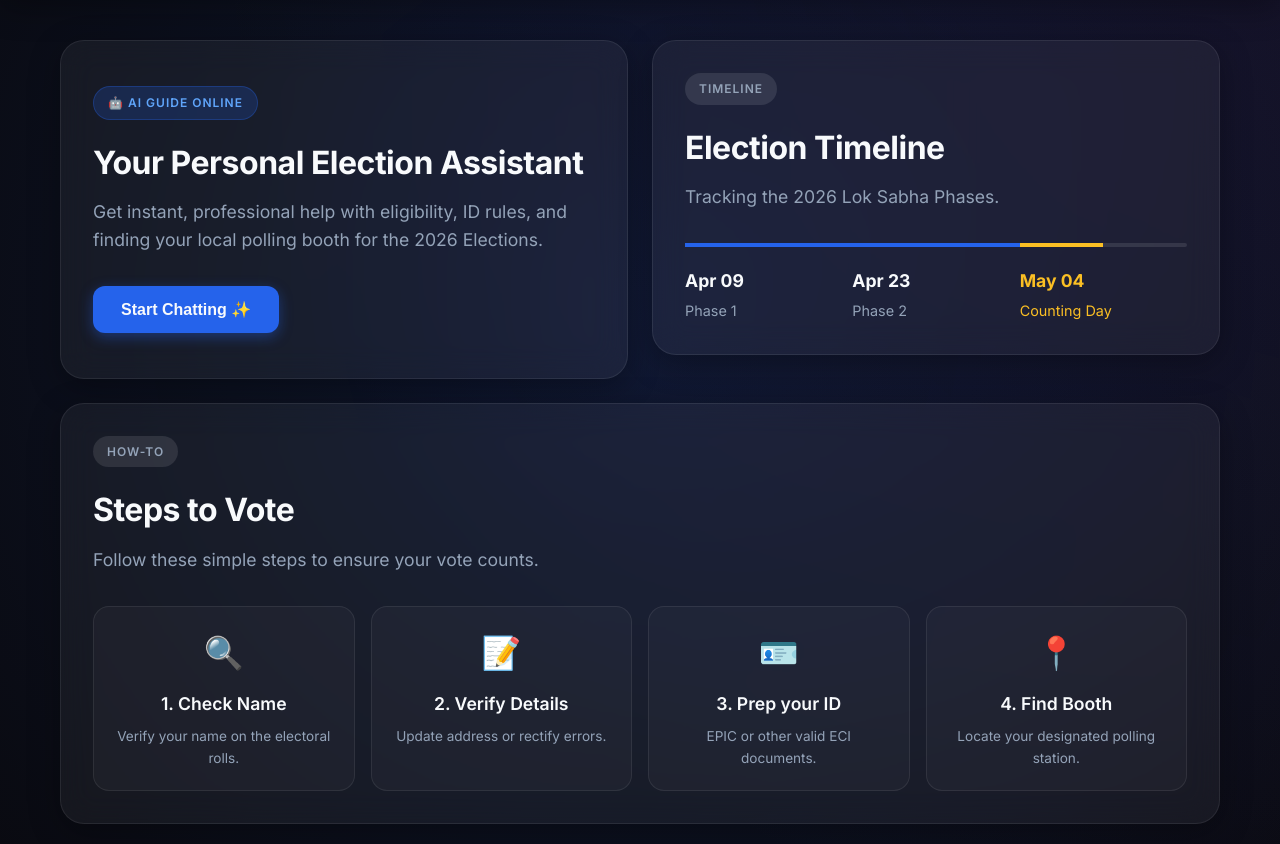
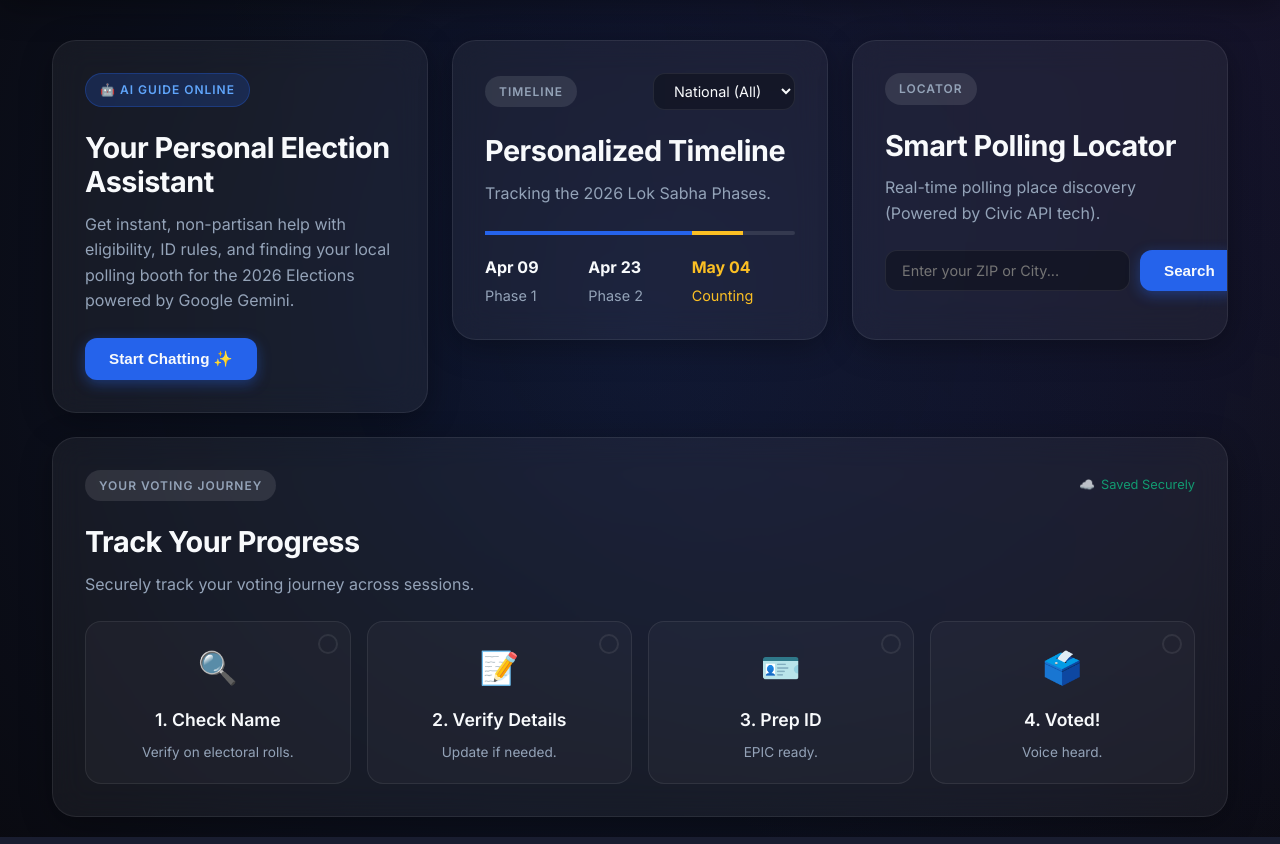
Before and after one commit to Khushi-0106/electio-pilot, a Spring Boot app: page / in a window 1280 px wide. Shown: the part 80-924 px from the top of the page. Run offline with Spring Boot 4, Linux system fonts and the light colour scheme.

Commit message:
Enhance UI with personalized timelines, civic api mock, and local storage persistence

```diff
--- a/src/main/resources/static/index.html
+++ b/src/main/resources/static/index.html
@@ -4,8 +4,8 @@
 <head>
     <meta charset="UTF-8">
     <meta name="viewport" content="width=device-width, initial-scale=1.0">
-    <title>2026 Election Assistant</title>
-    <!-- We link main.css which will contain our consolidated premium glassmorphism styles -->
+    <title>Electio-Pilot: Empowering Voters</title>
+    <!-- We link main.css which contains our consolidated premium glassmorphism styles -->
     <link rel="stylesheet" href="styles/main.css">
     <!-- Google Fonts for modern typography -->
     <link href="https://fonts.googleapis.com/css2?family=Inter:wght@400;500;600;700&display=swap" rel="stylesheet">
@@ -27,7 +27,7 @@
             </div>
             <div class="card-content">
                 <h2>Your Personal Election Assistant</h2>
-                <p>Get instant, professional help with eligibility, ID rules, and finding your local polling booth for the 2026 Elections.</p>
+                <p>Get instant, non-partisan help with eligibility, ID rules, and finding your local polling booth for the 2026 Elections powered by Google Gemini.</p>
                 <button class="action-btn primary pulse-btn" onclick="app.toggleChat()">Start Chatting ✨</button>
             </div>
         </section>
@@ -36,46 +36,75 @@
         <section class="card glass">
             <div class="card-meta">
                 <span class="badge">Timeline</span>
+                <select id="state-selector" onchange="app.updateTimeline()" class="glass-select">
+                    <option value="national">National (All)</option>
+                    <option value="karnataka">Karnataka</option>
+                    <option value="tamil_nadu">Tamil Nadu</option>
+                    <option value="maharashtra">Maharashtra</option>
+                </select>
             </div>
             <div class="card-content">
-                <h2>Election Timeline</h2>
+                <h2>Personalized Timeline</h2>
                 <p id="timeline-desc">Tracking the 2026 Lok Sabha Phases.</p>
-                <div class="timeline">
+                <div class="timeline" id="timeline-container">
                     <div class="item done"><span>Apr 09</span> Phase 1</div>
                     <div class="item done"><span>Apr 23</span> Phase 2</div>
-                    <div class="item active"><span>May 04</span> Counting Day</div>
+                    <div class="item active"><span>May 04</span> Counting</div>
                 </div>
             </div>
         </section>
 
-        <!-- Steps to Vote Card -->
+        <!-- Smart Polling Locator Card -->
+        <section class="card glass">
+            <div class="card-meta">
+                <span class="badge">Locator</span>
+            </div>
+            <div class="card-content">
+                <h2>Smart Polling Locator</h2>
+                <p>Real-time polling place discovery (Powered by Civic API tech).</p>
+                <div class="locator-input-group">
+                    <input type="text" id="address-input" placeholder="Enter your ZIP or City..." class="glass-input">
+                    <button class="action-btn primary" onclick="app.findPollingPlace()">Search</button>
+                </div>
+                <div id="locator-result" class="locator-result hidden">
+                    <!-- Dynamic mock results will appear here -->
+                </div>
+            </div>
+        </section>
+
+        <!-- Steps to Vote Card (Persistent Journey) -->
         <section class="card glass full-width">
             <div class="card-meta">
-                <span class="badge">How-To</span>
+                <span class="badge">Your Voting Journey</span>
+                <span class="save-status" id="save-status">Saved Securely</span>
             </div>
             <div class="card-content">
-                <h2>Steps to Vote</h2>
-                <p>Follow these simple steps to ensure your vote counts.</p>
+                <h2>Track Your Progress</h2>
+                <p>Securely track your voting journey across sessions.</p>
                 <div class="steps-container">
-                    <div class="step-card" onclick="app.nav('check')">
+                    <div class="step-card journey-card" id="step-1" onclick="app.toggleStep(1)">
+                        <div class="step-checkbox"></div>
                         <div class="step-icon">🔍</div>
                         <h3>1. Check Name</h3>
-                        <p>Verify your name on the electoral rolls.</p>
+                        <p>Verify on electoral rolls.</p>
                     </div>
-                    <div class="step-card" onclick="app.nav('update')">
+                    <div class="step-card journey-card" id="step-2" onclick="app.toggleStep(2)">
+                        <div class="step-checkbox"></div>
                         <div class="step-icon">📝</div>
                         <h3>2. Verify Details</h3>
-                        <p>Update address or rectify errors.</p>
+                        <p>Update if needed.</p>
                     </div>
-                    <div class="step-card" onclick="app.nav('id')">
+                    <div class="step-card journey-card" id="step-3" onclick="app.toggleStep(3)">
+                        <div class="step-checkbox"></div>
                         <div class="step-icon">🪪</div>
-                        <h3>3. Prep your ID</h3>
-                        <p>EPIC or other valid ECI documents.</p>
+                        <h3>3. Prep ID</h3>
+                        <p>EPIC ready.</p>
                     </div>
-                    <div class="step-card" onclick="app.nav('booth')">
-                        <div class="step-icon">📍</div>
-                        <h3>4. Find Booth</h3>
-                        <p>Locate your designated polling station.</p>
+                    <div class="step-card journey-card" id="step-4" onclick="app.toggleStep(4)">
+                        <div class="step-checkbox"></div>
+                        <div class="step-icon">🗳️</div>
+                        <h3>4. Voted!</h3>
+                        <p>Voice heard.</p>
                     </div>
                 </div>
             </div>
@@ -96,7 +125,7 @@
         </div>
         <div class="chat-body" id="chat-display">
             <div class="message bot-msg">
-                <div class="msg-content">Hello! I'm your 2026 Election AI Guide. I can help you with voter ID requirements, polling booth locations, or any other ECI guidelines. How can I assist you today?</div>
+                <div class="msg-content">Hello! I'm your non-partisan 2026 Election AI. I can help you with voter ID requirements, polling booth locations, or any other ECI guidelines. How can I assist you today?</div>
             </div>
         </div>
         <div class="chat-input-area">
--- a/src/main/resources/static/scripts/main.js
+++ b/src/main/resources/static/scripts/main.js
@@ -2,20 +2,102 @@ const app = {
     // Backend URL. Uses relative path to work seamlessly on Railway.
     apiUrl: '/api/chat',
 
-    // Navigate to ECI Links based on action
-    nav(action) {
-        const links = {
-            check: "https://electoralsearch.eci.gov.in/",
-            update: "https://voters.eci.gov.in/form8",
-            id: "https://voters.eci.gov.in/",
-            booth: "https://electoralsearch.eci.gov.in/pollingstation"
-        };
-        if (links[action]) {
-            window.open(links[action], '_blank');
+    // --- 1. Personalized Timelines ---
+    updateTimeline() {
+        const state = document.getElementById('state-selector').value;
+        const container = document.getElementById('timeline-container');
+        const desc = document.getElementById('timeline-desc');
+
+        let html = '';
+        if (state === 'national') {
+            desc.innerText = "Tracking the 2026 Lok Sabha Phases.";
+            html = `
+                <div class="item done"><span>Apr 09</span> Phase 1</div>
+                <div class="item done"><span>Apr 23</span> Phase 2</div>
+                <div class="item active"><span>May 04</span> Counting</div>
+            `;
+        } else if (state === 'karnataka') {
+            desc.innerText = "Karnataka Election Schedule.";
+            html = `
+                <div class="item done"><span>Apr 09</span> Voting Day</div>
+                <div class="item active"><span>May 04</span> Results</div>
+            `;
+        } else if (state === 'tamil_nadu') {
+            desc.innerText = "Tamil Nadu Election Schedule.";
+            html = `
+                <div class="item done"><span>Apr 23</span> Voting Day</div>
+                <div class="item active"><span>May 04</span> Results</div>
+            `;
+        } else if (state === 'maharashtra') {
+            desc.innerText = "Maharashtra Election Schedule.";
+            html = `
+                <div class="item done"><span>Apr 09</span> Phase 1</div>
+                <div class="item done"><span>Apr 23</span> Phase 2</div>
+                <div class="item active"><span>May 04</span> Results</div>
+            `;
+        }
+
+        container.style.opacity = 0;
+        setTimeout(() => {
+            container.innerHTML = html;
+            container.style.opacity = 1;
+        }, 200);
+    },
+
+    // --- 2. Smart Polling Locator (Mock Civic API) ---
+    findPollingPlace() {
+        const address = document.getElementById('address-input').value.trim();
+        const resultDiv = document.getElementById('locator-result');
+
+        if (!address) {
+            resultDiv.innerHTML = "<p style='color:#ef4444;'>Please enter a valid Zip Code or City.</p>";
+            resultDiv.classList.remove('hidden');
+            return;
+        }
+
+        resultDiv.innerHTML = "<p>Searching Google Civic API...</p>";
+        resultDiv.classList.remove('hidden');
+
+        // Simulate API latency
+        setTimeout(() => {
+            resultDiv.innerHTML = `
+                <h4>📍 Polling Location Found</h4>
+                <p><strong>Location:</strong> Government Primary School, ${address}</p>
+                <p><strong>Hours:</strong> 7:00 AM - 6:00 PM</p>
+                <p><strong>Accessibility:</strong> Wheelchair Accessible</p>
+            `;
+        }, 1200);
+    },
+
+    // --- 3. Secure & Persistent Voting Journey ---
+    loadJourney() {
+        for (let i = 1; i <= 4; i++) {
+            const isCompleted = localStorage.getItem('step-' + i) === 'true';
+            if (isCompleted) {
+                document.getElementById('step-' + i).classList.add('completed');
+            }
         }
     },
 
-    // AI Chat Toggle
+    toggleStep(stepNum) {
+        const stepEl = document.getElementById('step-' + stepNum);
+        const isCurrentlyCompleted = stepEl.classList.contains('completed');
+
+        if (isCurrentlyCompleted) {
+            stepEl.classList.remove('completed');
+            localStorage.setItem('step-' + stepNum, 'false');
+        } else {
+            stepEl.classList.add('completed');
+            localStorage.setItem('step-' + stepNum, 'true');
+        }
+
+        // Show quick "Saved" flash
+        const saveStatus = document.getElementById('save-status');
+        saveStatus.style.opacity = 1;
+        setTimeout(() => saveStatus.style.opacity = 0.5, 1500);
+    },
+
+    // --- AI Chat Logic ---
     toggleChat() {
         const chat = document.getElementById('ai-chat-overlay');
         chat.classList.toggle('hidden');
@@ -24,14 +106,12 @@ const app = {
         }
     },
 
-    // Handle Enter Key for Input
     handleKeyPress(event) {
         if (event.key === 'Enter') {
             this.sendMessage();
         }
     },
 
-    // Send Message to Backend
     async sendMessage() {
         const inputField = document.getElementById('user-input');
         const userText = inputField.value.trim();
@@ -39,7 +119,6 @@ const app = {
 
         const display = document.getElementById('chat-display');
 
-        // Add User Message
         const userMsg = document.createElement('div');
         userMsg.className = "message user-msg";
         userMsg.innerHTML = `<div class="msg-content">${this.escapeHTML(userText)}</div>`;
@@ -48,7 +127,6 @@ const app = {
         inputField.value = "";
         this.scrollToBottom();
 
-        // Show Typing Indicator
         const typingId = 'typing-' + Date.now();
         const typingIndicator = document.createElement('div');
         typingIndicator.id = typingId;
@@ -62,34 +140,21 @@ const app = {
         this.scrollToBottom();
 
         try {
-            // Fetch from Spring Boot AI Controller
             const response = await fetch(this.apiUrl, {
                 method: 'POST',
-                headers: {
-                    'Content-Type': 'application/json'
-                },
+                headers: { 'Content-Type': 'application/json' },
                 body: JSON.stringify({ message: userText })
             });
 
-            if (!response.ok) {
-                throw new Error("Network response was not ok");
-            }
-
+            if (!response.ok) throw new Error("Network response was not ok");
             const data = await response.json();
 
-            // Remove typing indicator
             document.getElementById(typingId).remove();
-
-            // Add Bot Message
             this.addBotMessage(data.response);
-
         } catch (error) {
             console.error("Error communicating with AI backend:", error);
-            // Remove typing indicator
             const typingEl = document.getElementById(typingId);
             if (typingEl) typingEl.remove();
-
-            // Offline Fallback
             this.addBotMessage("I'm currently offline or unable to reach the election servers. Please try again later or visit eci.gov.in directly.");
         }
     },
@@ -98,7 +163,6 @@ const app = {
         const display = document.getElementById('chat-display');
         const botMsg = document.createElement('div');
         botMsg.className = "message bot-msg";
-        // To handle simple markdown or line breaks nicely if needed:
         const formattedText = this.escapeHTML(text).replace(/\n/g, '<br>');
         botMsg.innerHTML = `<div class="msg-content">${formattedText}</div>`;
         display.appendChild(botMsg);
@@ -122,3 +186,10 @@ const app = {
         );
     }
 };
+
+// Initialize app when DOM loads
+document.addEventListener('DOMContentLoaded', () => {
+    app.loadJourney();
+    // Enable transition on timeline container
+    document.getElementById('timeline-container').style.transition = 'opacity 0.2s ease-in-out';
+});
--- a/src/main/resources/static/styles/main.css
+++ b/src/main/resources/static/styles/main.css
@@ -9,6 +9,7 @@
     --glass-border: rgba(255, 255, 255, 0.08);
     --bot-msg-bg: rgba(255, 255, 255, 0.1);
     --user-msg-bg: linear-gradient(135deg, #2563eb, #1d4ed8);
+    --success-green: #10b981;
 }
 
 * {
@@ -99,10 +100,10 @@ body {
 /* --- Bento Grid Layout --- */
 .bento-grid {
     display: grid;
-    grid-template-columns: repeat(2, 1fr);
+    grid-template-columns: repeat(3, 1fr);
     gap: 24px;
     width: 95%;
-    max-width: 1200px;
+    max-width: 1300px;
     padding: 20px;
 }
 
@@ -128,7 +129,7 @@ body {
 }
 
 .full-width {
-    grid-column: span 2;
+    grid-column: span 3;
 }
 
 /* --- Card Content --- */
@@ -157,8 +158,8 @@ body {
 }
 
 .card-content h2 {
-    font-size: 2rem;
-    margin-bottom: 16px;
+    font-size: 1.8rem;
+    margin-bottom: 12px;
     font-weight: 700;
     letter-spacing: -0.5px;
     line-height: 1.2;
@@ -166,15 +167,71 @@ body {
 
 .card-content p {
     color: var(--text-muted);
-    font-size: 1.1rem;
-    margin-bottom: 32px;
+    font-size: 1rem;
+    margin-bottom: 24px;
 }
+
+/* --- Inputs and Selects --- */
+.glass-select, .glass-input {
+    background: rgba(0, 0, 0, 0.3);
+    border: 1px solid var(--glass-border);
+    color: var(--text-main);
+    padding: 8px 16px;
+    border-radius: 12px;
+    font-family: 'Inter', sans-serif;
+    font-size: 0.9rem;
+    outline: none;
+    transition: border-color 0.3s;
+}
+
+.glass-select option {
+    background: var(--bg-dark);
+}
+
+.glass-select:focus, .glass-input:focus {
+    border-color: var(--accent-blue);
+}
+
+/* Locator Card specific */
+.locator-input-group {
+    display: flex;
+    gap: 10px;
+    margin-bottom: 16px;
+}
+.locator-input-group .glass-input {
+    flex: 1;
+}
+
+.locator-result {
+    margin-top: 10px;
+    padding: 16px;
+    background: rgba(37, 99, 235, 0.1);
+    border: 1px solid rgba(37, 99, 235, 0.3);
+    border-radius: 12px;
+    animation: fadeIn 0.4s ease;
+}
+
+.locator-result h4 {
+    color: #60a5fa;
+    margin-bottom: 4px;
+}
+
+.locator-result p {
+    margin-bottom: 0;
+    font-size: 0.9rem;
+}
+
+@keyframes fadeIn {
+    from { opacity: 0; transform: translateY(5px); }
+    to { opacity: 1; transform: translateY(0); }
+}
+
 
 /* --- Buttons --- */
 .action-btn {
-    padding: 14px 28px;
+    padding: 12px 24px;
     border-radius: 12px;
-    font-size: 1rem;
+    font-size: 0.95rem;
     font-weight: 600;
     cursor: pointer;
     transition: all 0.3s ease;
@@ -232,7 +289,7 @@ body {
     font-weight: 700;
     color: var(--text-main);
     margin-bottom: 4px;
-    font-size: 1.1rem;
+    font-size: 1rem;
 }
 
 .timeline .item.done::before {
@@ -263,14 +320,26 @@ body {
     z-index: 1;
 }
 
-/* --- Steps to Vote Component --- */
+/* --- Steps to Vote Component (Journey) --- */
+.save-status {
+    font-size: 0.8rem;
+    color: var(--success-green);
+    display: flex;
+    align-items: center;
+    gap: 6px;
+    opacity: 0.8;
+}
+.save-status::before {
+    content: '☁️';
+}
+
 .steps-container {
     display: grid;
     grid-template-columns: repeat(4, 1fr);
     gap: 16px;
 }
 
-.step-card {
+.journey-card {
     background: rgba(255, 255, 255, 0.03);
     border: 1px solid var(--glass-border);
     border-radius: 16px;
@@ -278,32 +347,73 @@ body {
     text-align: center;
     cursor: pointer;
     transition: all 0.3s ease;
+    position: relative;
 }
 
-.step-card:hover {
+.journey-card:hover {
     background: rgba(255, 255, 255, 0.08);
     transform: translateY(-4px);
     border-color: rgba(255, 255, 255, 0.2);
 }
+
+.step-checkbox {
+    position: absolute;
+    top: 12px;
+    right: 12px;
+    width: 20px;
+    height: 20px;
+    border: 2px solid var(--glass-border);
+    border-radius: 50%;
+    transition: all 0.3s ease;
+}
+
+.journey-card.completed {
+    background: rgba(16, 185, 129, 0.1);
+    border-color: rgba(16, 185, 129, 0.3);
+}
+
+.journey-card.completed .step-checkbox {
+    background: var(--success-green);
+    border-color: var(--success-green);
+    position: relative;
+}
+.journey-card.completed .step-checkbox::after {
+    content: '✓';
+    position: absolute;
+    top: 50%;
+    left: 50%;
+    transform: translate(-50%, -50%);
+    color: white;
+    font-size: 12px;
+    font-weight: bold;
+}
+.journey-card.completed .step-checkbox {
+    position: absolute; /* Revert position for the checkmark to stay right */
+}
+
 
 .step-icon {
     font-size: 2rem;
     margin-bottom: 12px;
 }
 
-.step-card h3 {
+.journey-card h3 {
     font-size: 1.1rem;
     margin-bottom: 8px;
     font-weight: 600;
 }
 
-.step-card p {
+.journey-card p {
     font-size: 0.85rem;
     color: var(--text-muted);
     margin-bottom: 0;
 }
 
 /* --- Premium Chat Overlay --- */
+.hidden {
+    display: none !important;
+}
+
 .chat-glass {
     position: fixed;
     bottom: 30px;
@@ -324,12 +434,7 @@ body {
     transform-origin: bottom right;
 }
 
-.chat-glass.hidden {
-    opacity: 0;
-    transform: scale(0.8);
-    pointer-events: none;
-}
-
+/* ... keep chat specific styles ... */
 .chat-header {
     padding: 20px;
     border-bottom: 1px solid var(--glass-border);
@@ -436,7 +541,6 @@ body {
     box-shadow: 0 4px 12px rgba(37, 99, 235, 0.3);
 }
 
-/* Typing Indicator */
 .typing-indicator {
     display: flex;
     gap: 4px;
```
